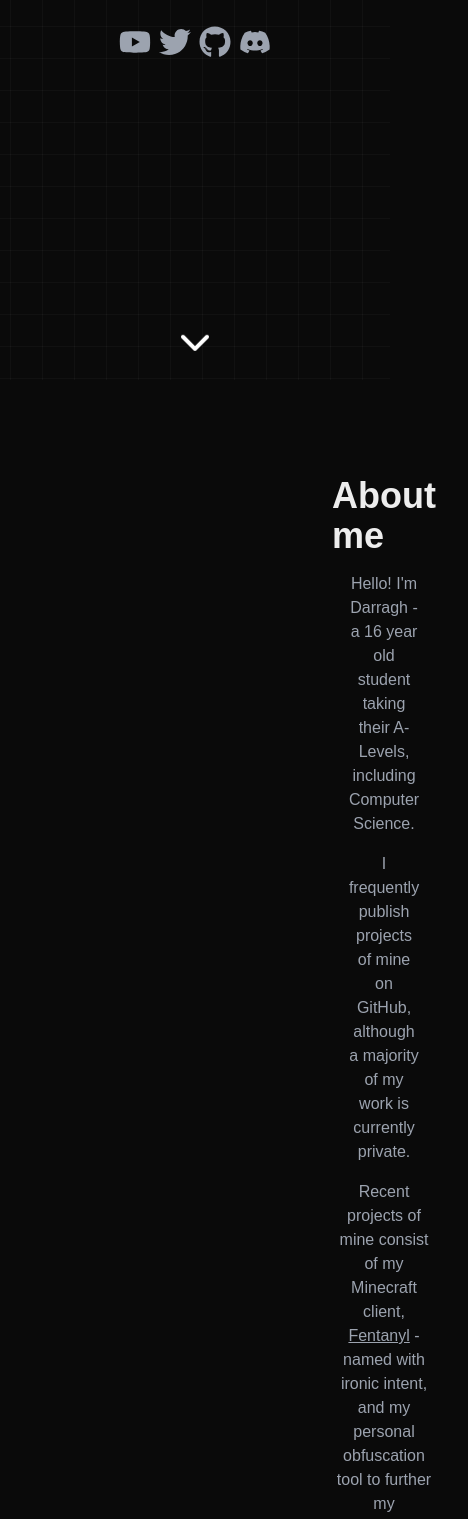
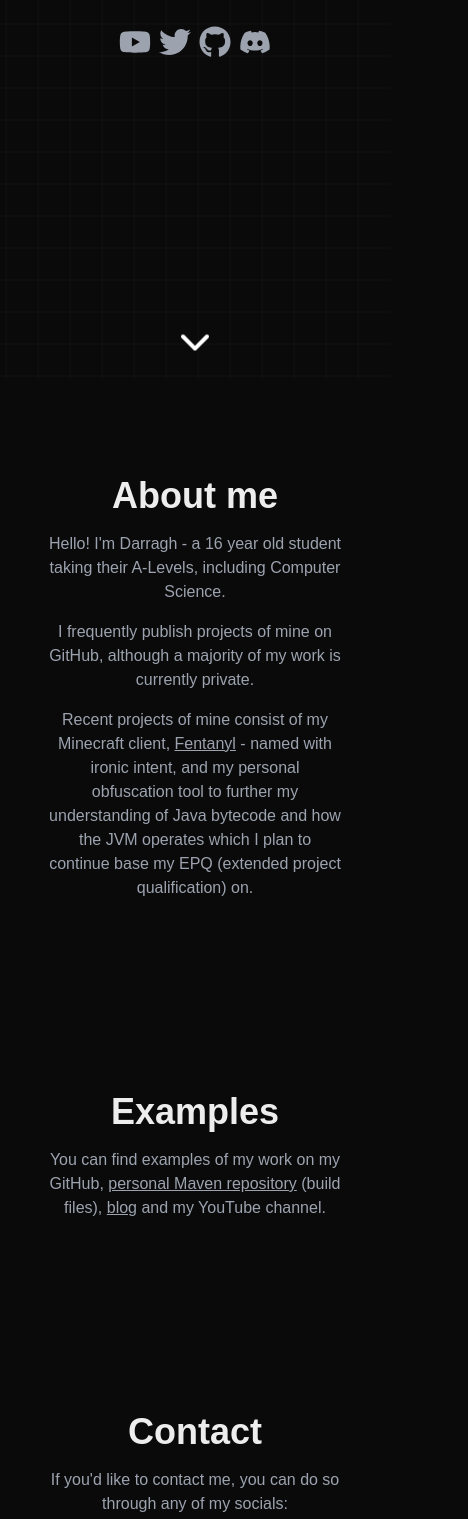
Before and after one commit to darraghd493/personal-site, a Next.js app: page / in a window 390 px wide. Shown: the part 464-1983 px from the top of the page, 468 px wide, since content can reach past the window. Built offline with nearby package versions, Linux system fonts and the light colour scheme.

Commit message:
Fix small-width compatibility

```diff
--- a/src/app/page.tsx
+++ b/src/app/page.tsx
@@ -138,7 +138,7 @@ export default function Page() {
         </div>
         {/* About me */}
         <motion.div
-          className="flex flex-col gap-4 justify-center items-center py-24 mx-96"
+          className="flex flex-col gap-4 justify-center items-center py-24 mx-12 lg:mx-96"
           id="about"
           initial={{
             opacity: 0,
@@ -177,7 +177,7 @@ export default function Page() {
         </motion.div>
         {/* Examples */}
         <motion.div
-          className="flex flex-col gap-4 justify-center items-center py-24 mx-96"
+          className="flex flex-col gap-4 justify-center items-center py-24 mx-12 lg:mx-96"
           id="examples"
           initial={{
             opacity: 0,
@@ -220,7 +220,7 @@ export default function Page() {
         </motion.div>
         {/* Contact */}
         <motion.div
-          className="flex flex-col gap-4 justify-center items-center py-24"
+          className="flex flex-col gap-4 justify-center items-center py-24 mx-12 lg:mx-96"
           id="contact"
           initial={{
             opacity: 0,
```
